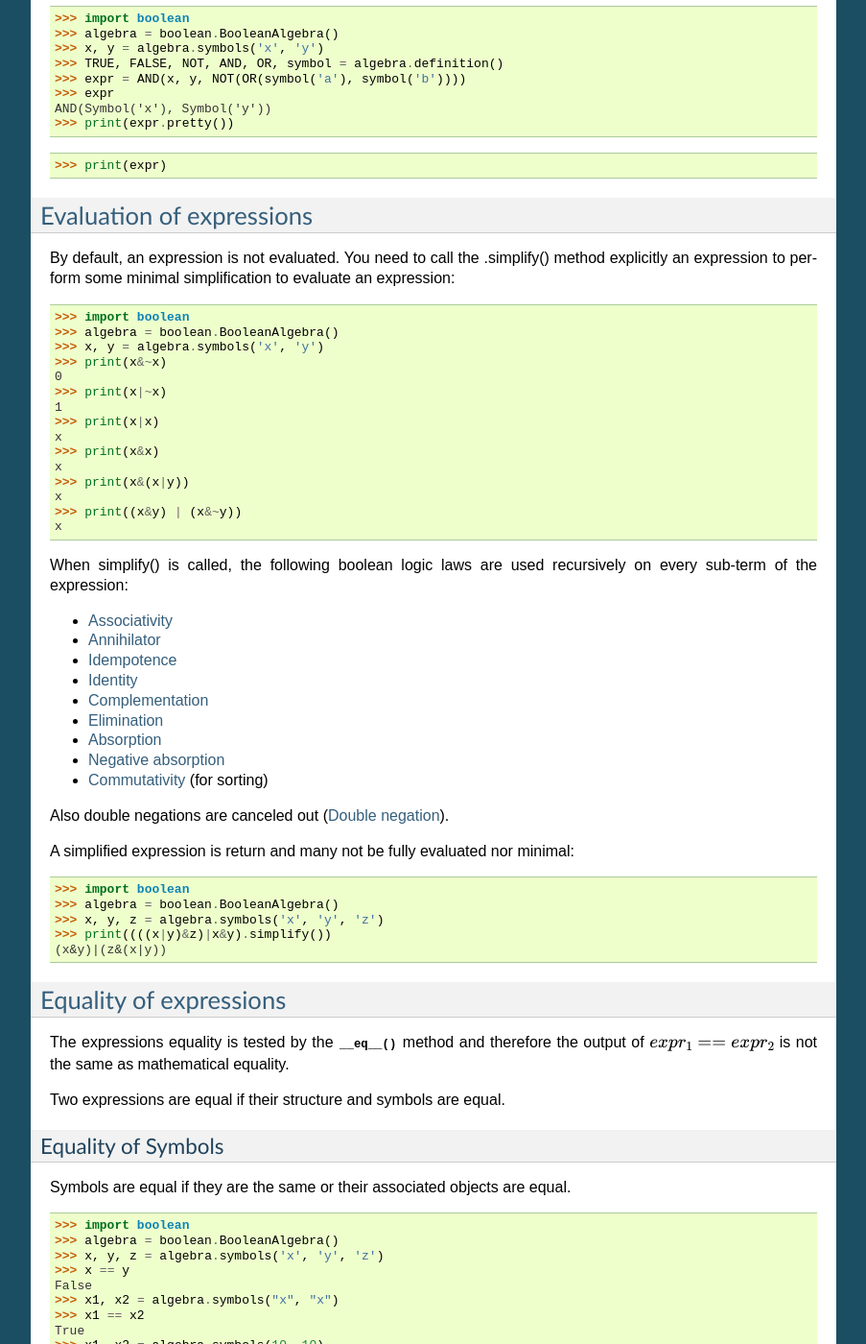
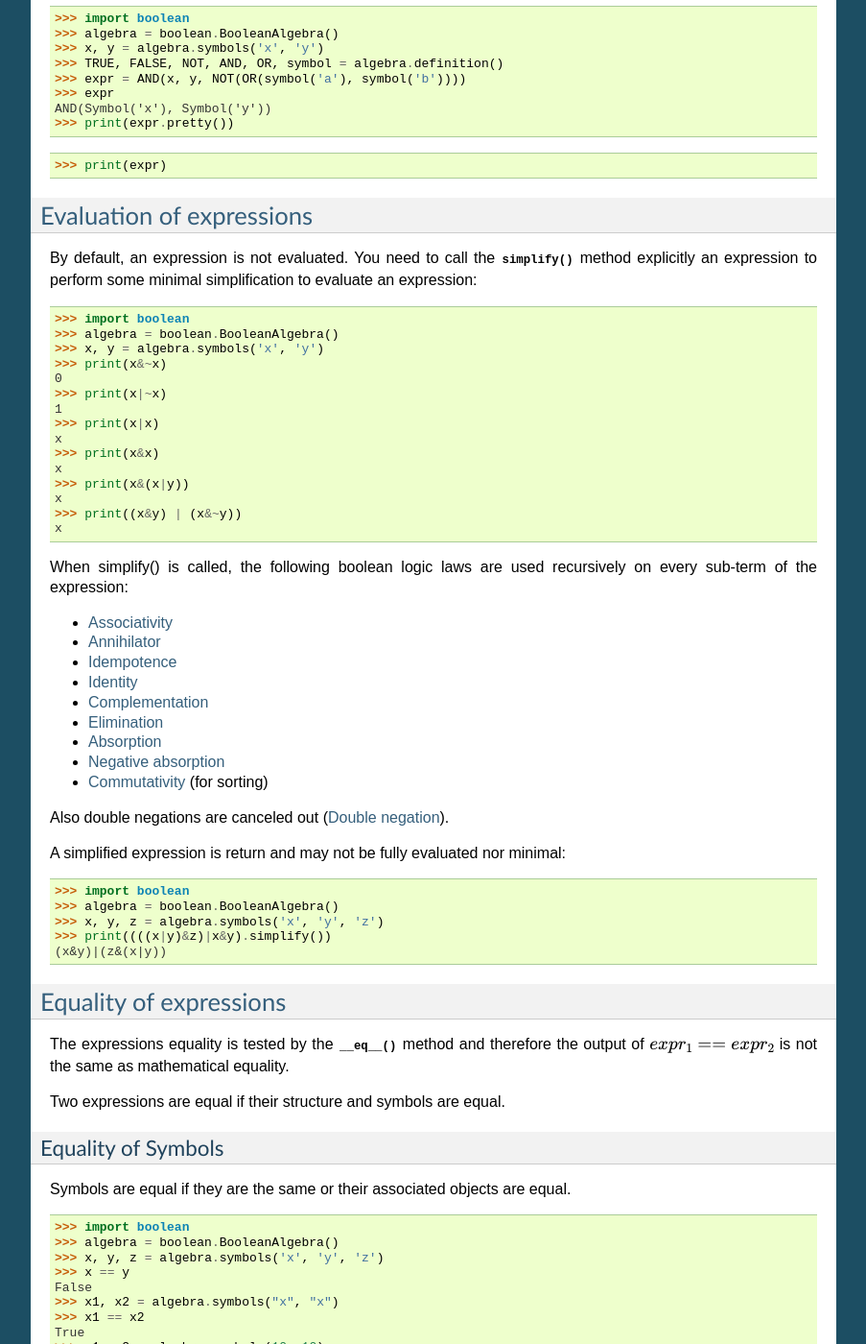
Before and after one commit to bastikr/boolean.py, a Sphinx documentation site: the page built from docs/users_guide.rst, in a window 1280 px wide and 1400 px high, scrolled down 1177 px. Shown: the whole window at 96% size, without its empty margins (198-1101 px from the left). Built offline with Sphinx 7.4.7, drawn with Linux system fonts in a browser that asks for light colours; some of the changed text lies outside the part shown.

Commit message:
Fix minor typos in users_guide.rst and development_guide.rst
Signed-off-by: Alesksandr Lisianoi <all3fox@gmail.com>

```diff
--- a/docs/development_guide.rst
+++ b/docs/development_guide.rst
@@ -2,7 +2,7 @@
 Development Guide
 =================
 
-This document gives an overview of the code in &&boolean.py&&, explaining the
+This document gives an overview of the code in `boolean.py`, explaining the
 layout and design decisions and some difficult algorithms. All used definitions
 and laws are stated in :doc:`concepts`.
 
--- a/docs/users_guide.rst
+++ b/docs/users_guide.rst
@@ -78,7 +78,7 @@ You can build an expression by using the algebra functions::
 Evaluation of expressions
 -------------------------
 
-By default, an expression is not evaluated. You need to call the .simplify()
+By default, an expression is not evaluated. You need to call the :meth:`simplify`
 method explicitly an expression to perform some minimal
 simplification to evaluate an expression:
 
@@ -114,7 +114,7 @@ When simplify() is called, the following boolean logic laws are used recursively
 
 Also double negations are canceled out (:ref:`double-negation`).
 
-A simplified expression is return and many not be fully evaluated nor minimal:
+A simplified expression is return and may not be fully evaluated nor minimal:
 
 .. doctest:: boolean
 
```
Also changed, not shown: other parts of docs/users_guide.rst (+2 -2 lines).
